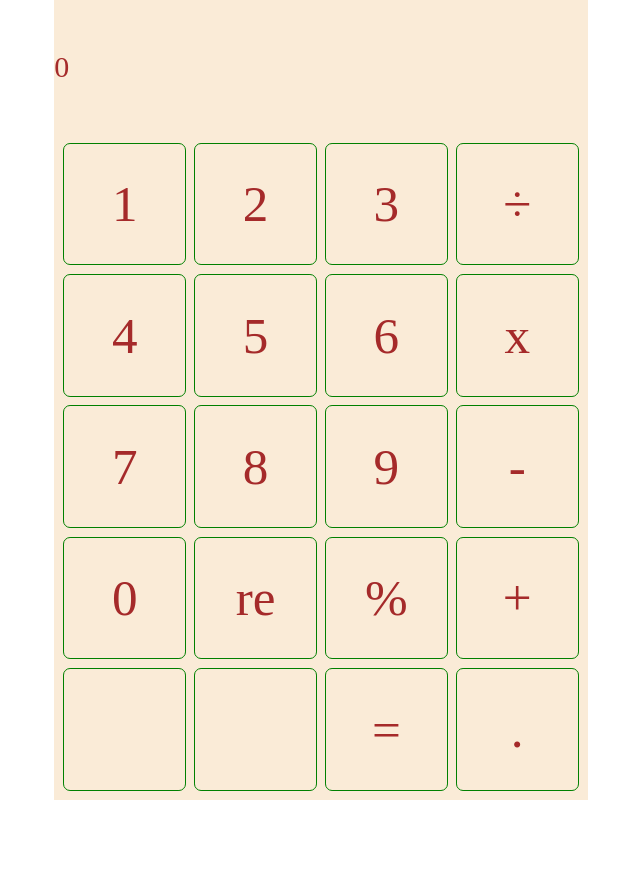
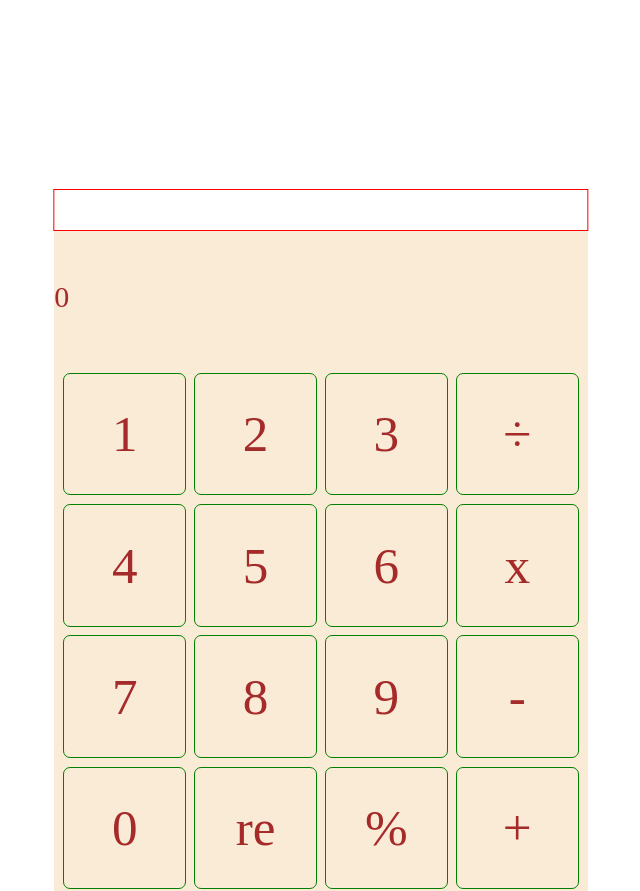
Before and after one commit to ShiningChang/calculator, a plain HTML site: page index.html in a window 1280 px wide. Shown: the top 891 px of the page, without its empty margins (319-959 px from the left). Before the commit the page ends 800 px from the top, so only its background shows below. Drawn offline with Linux system fonts and the light colour scheme.

Commit message:
加上符號跳到運算過程視窗

```diff
--- a/index.html
+++ b/index.html
@@ -15,6 +15,7 @@
       main {
         width: 100vw;
         height: 100vh;
+        padding: 230px 0;
         /* background-color: darkslateblue; */
         display: flex;
         justify-content: center;
@@ -30,6 +31,8 @@
           color: brown;
           /* outline: 1px solid yellowgreen; */
           background-color: antiquewhite;
+
+          position: relative;
         }
         .cal-an {
           width: 100%;
@@ -85,11 +88,52 @@
           } */
         }
       }
+
+      .process-moniter {
+        outline: 1px solid red;
+        width: 100%;
+        position: absolute;
+        top: 0px;
+        left: 0;
+
+        transform-origin: center top;
+        transform: rotate(180deg);
+      }
+      .process-moniter-wrapper {
+        display: flex;
+        flex-wrap: wrap;
+        height: 20%;
+        min-height: 40px;
+        font-size: 35px;
+        transform: rotate(180deg);
+      }
     </style>
   </head>
   <body>
     <main>
       <section class="cal-wrapper">
+        <div class="process-moniter">
+          <div class="process-moniter-wrapper">
+            <!-- <p class="number">123</p>
+            <i class="symbol">+</i>
+            <p class="number">123</p>
+            <i class="symbol">+</i>
+            <p class="number">123</p>
+            <i class="symbol">+</i>
+            <p class="number">123</p>
+            <i class="symbol">+</i>
+            <p class="number">123</p>
+            <i class="symbol">+</i>
+            <p class="number">123</p>
+            <i class="symbol">+</i>
+            <p class="number">123</p>
+            <i class="symbol">+</i>
+            <p class="number">123</p>
+            <i class="symbol">+</i>
+            <p class="number">123</p>
+            <i class="symbol">+</i> -->
+          </div>
+        </div>
         <div class="cal-an">
           <p class="num-moniter">0</p>
         </div>
@@ -107,13 +151,13 @@
           <li class="number" style="order: 11">9</li>
           <li class="symbol" style="order: 12">-</li>
           <li class="number" style="order: 13">0</li>
-          <li class="symbol" style="order: 14">re</li>
-          <li class="symbol" style="order: 15">%</li>
+          <li class="reset" style="order: 14">re</li>
+          <li class="" style="order: 15">%</li>
           <li class="symbol" style="order: 16">+</li>
-          <li class="symbol" style="order: 17"></li>
-          <li class="symbol" style="order: 18"></li>
-          <li class="symbol" style="order: 19">=</li>
-          <li class="symbol dot" style="order: 20">.</li>
+          <li class="" style="order: 17"></li>
+          <li class="" style="order: 18"></li>
+          <li class="equal" style="order: 19">=</li>
+          <li class="dot" style="order: 20">.</li>
         </ul>
       </section>
     </main>
```
